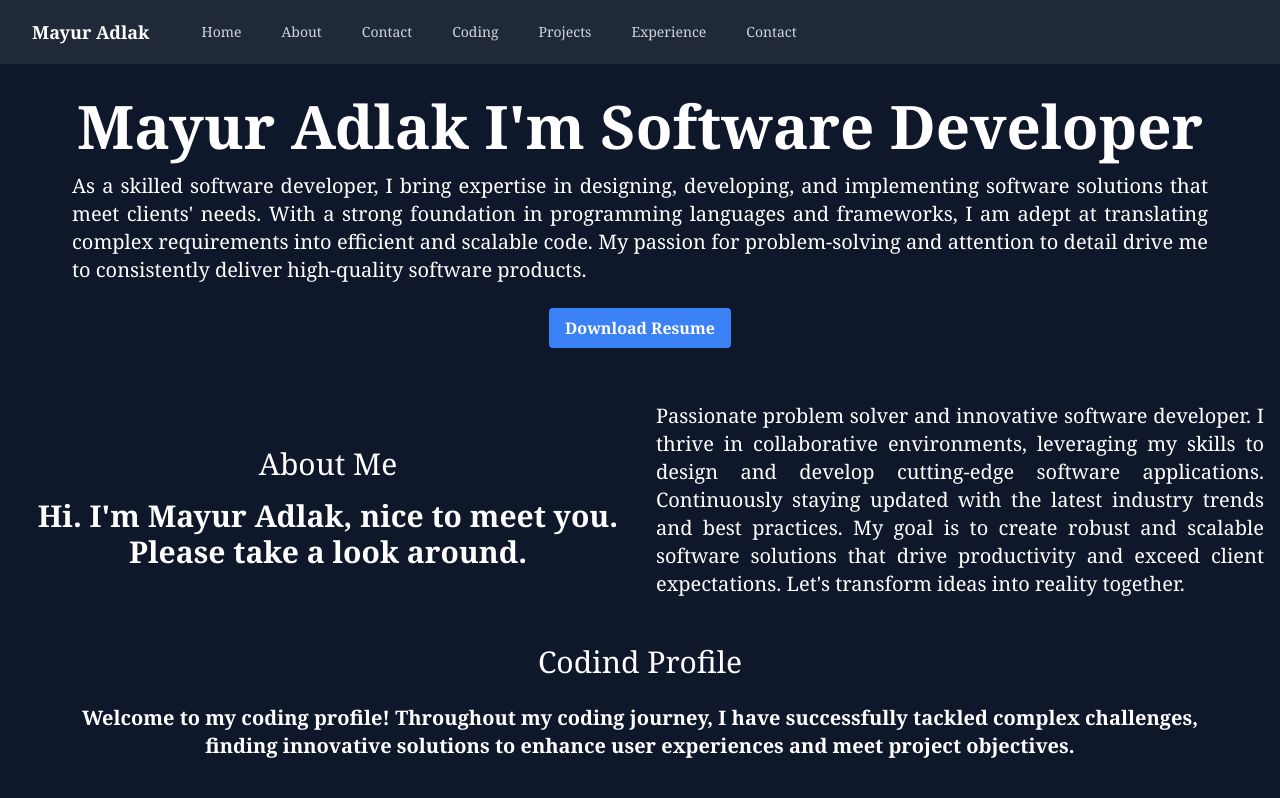
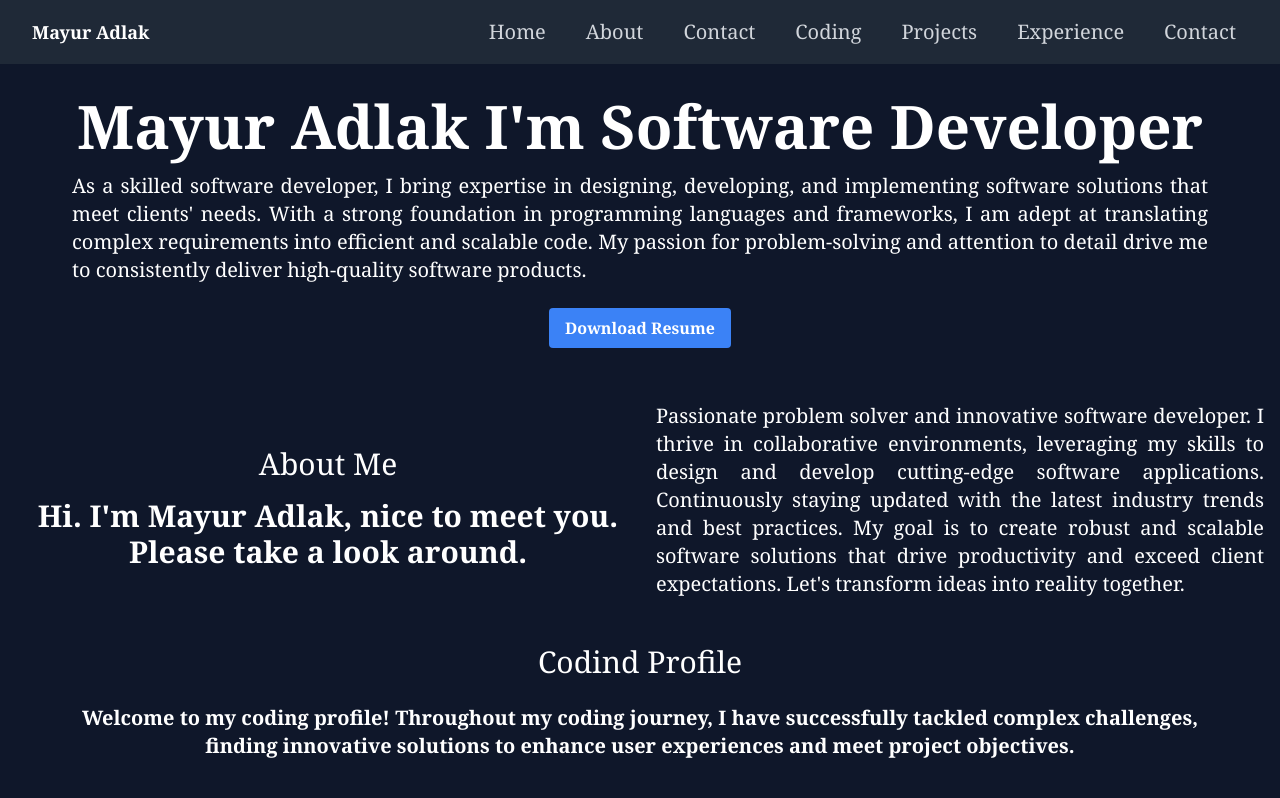
Before and after one commit to Mayuradlak123/Portfolio-Website, a React (Create React App) app: page / in a window 1280 px wide. Shown: the top 798 px of the page. Built offline with nearby package versions, Linux system fonts and the light colour scheme.

Commit message:
profile creation complete

```diff
--- a/src/App.jsx
+++ b/src/App.jsx
@@ -1,4 +1,5 @@
 import "./App.css";
+import HomePage from "./Components/Landing-Page/HomePage";
 import Portfolio from "./Components/Portfolio"
 
 import { ToastContainer, toast } from "react-toastify";
@@ -18,6 +19,7 @@ function App() {
         pauseOnHover
         theme="light"
       />
+      {/* <HomePage/> */}
 <Portfolio/>
     </div>
   );
--- a/src/Components/Portfolio.jsx
+++ b/src/Components/Portfolio.jsx
@@ -132,54 +132,54 @@ function Portfolio() {
       <div className="bg-slate-900 scroll-smooth">
         <nav className="bg-gray-800 sticky top-0">
           <div className="max-w-7xl mx-auto px-4 sm:px-6 lg:px-8 ">
-            <div className="flex items-center justify-between h-16">
-              <div className="flex items-center justify-between">
-                <div className="flex-shrink-0">
+            <div className="flex items-center w-full justify-between  h-16">
+              <div className="flex items-center justify-between w-full   ">
+                <div className="flex-shrink-0 flex ">
                   <a href="/" className="text-white font-bold text-lg">
                     Mayur Adlak
                   </a>
                 </div>
-                <div className="hidden md:block">
-                  <div className="ml-10 flex justify-end items-baseline space-x-4">
+                <div className="hidden  md:block ">
+                  <div className="ml-10  flex justify-end items-baseline space-x-4">
                     <a
                       href="/"
-                      className="text-gray-300 hover:text-white px-3 py-2  rounded-md text-sm font-medium"
+                      className="text-gray-300 text-xl hover:text-white px-3 py-2   rounded-md  font-medium"
                     >
                       Home
                     </a>
                     <a
                       href="#about"
-                      className="text-gray-300 hover:text-white px-3 py-2 rounded-md text-sm font-medium"
+                      className="text-gray-300 hover:text-white px-3 py-2 rounded-md text-xl "
                     >
                       About
                     </a>
                     <a
                       href="#contact"
-                      className="text-gray-300 hover:text-white px-3 py-2 rounded-md text-sm font-medium"
+                      className="text-gray-300 text-xl hover:text-white px-3 py-2 rounded-md  font-medium"
                     >
                       Contact
                     </a>
                     <a
                       href="#coding"
-                      className="text-gray-300 hover:text-white px-3 py-2 rounded-md text-sm font-medium"
+                      className="text-gray-300 text-xl hover:text-white px-3 py-2 rounded-md  font-medium"
                     >
                       Coding
                     </a>
                     <a
                       href="#projects"
-                      className="text-gray-300 hover:text-white px-3 py-2 rounded-md text-sm font-medium"
+                      className="text-gray-300 text-xl hover:text-white px-3 py-2 rounded-md  font-medium"
                     >
                       Projects
                     </a>
                     <a
                       href="#experience"
-                      className="text-gray-300 hover:text-white px-3 py-2 rounded-md text-sm font-medium"
+                      className="text-gray-300 text-xl hover:text-white px-3 py-2 rounded-md  font-medium"
                     >
                       Experience
                     </a>
                     <a
                       href="#contact"
-                      className="text-gray-300 hover:text-white px-3 py-2 rounded-md text-sm font-medium"
+                      className="text-gray-300 text-xl hover:text-white px-3 py-2 rounded-md  font-medium"
                     >
                       Contact
                     </a>
```
